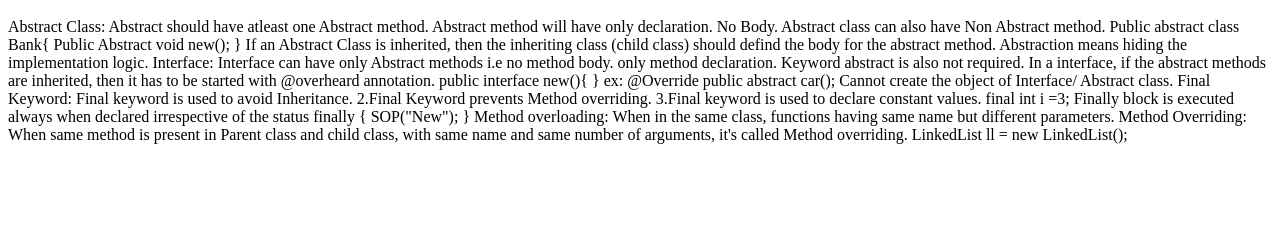
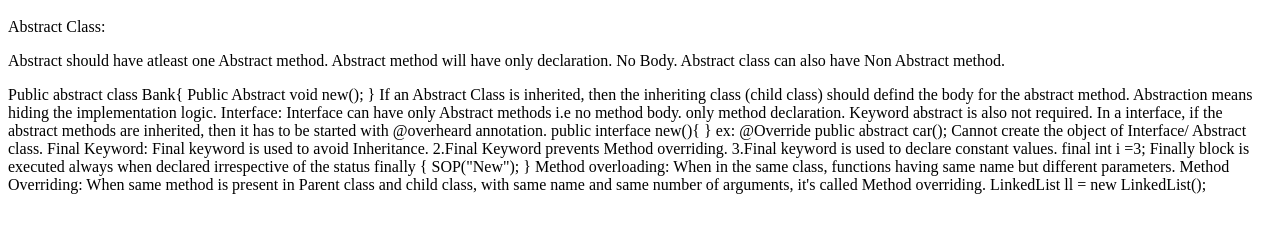
Before and after one commit to pradeepbr192/pradeepbr192.github.io, a plain HTML site: page index.html in a window 1280 px wide. Shown: the part 48-280 px from the top of the page. Drawn offline with Linux system fonts and the light colour scheme.

Commit message:
Update index.html

```diff
--- a/index.html
+++ b/index.html
@@ -1,10 +1,10 @@
 
 <h1> Java notes </h1>
-<p>Abstract Class:
+<p>Abstract Class: </p>
 
-Abstract should have atleast one Abstract method.
+<p> Abstract should have atleast one Abstract method.
 Abstract method will have only declaration. No Body.
-Abstract class can also have Non Abstract method.
+  Abstract class can also have Non Abstract method. </p>
 Public abstract class Bank{ Public Abstract void new(); }
 
 If an Abstract Class is inherited, then the inheriting class (child class) should defind the body for the abstract method.
```
